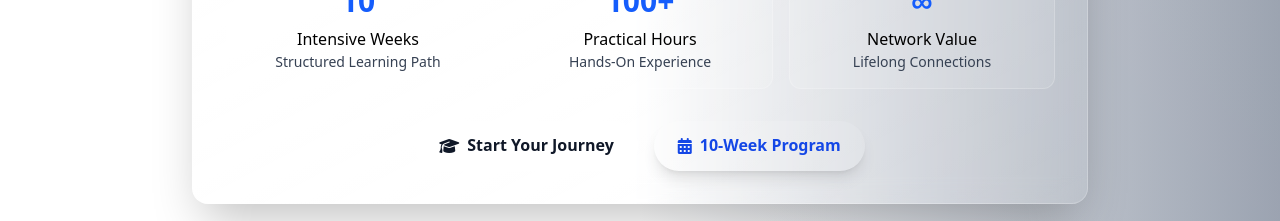
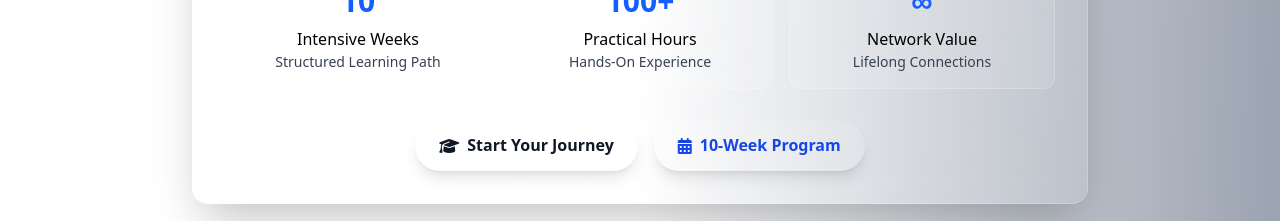
Before and after one commit to tamirSida/alphabet-website, a Next.js app: page /curriculum in a window 1280 px wide. Shown: the part 3240-3461 px from the top of the page. Built offline with nearby package versions, Linux system fonts and the light colour scheme; no server answers; the database is empty.

Commit message:
added shadow

```diff
--- a/components/public/curriculum-timeline.tsx
+++ b/components/public/curriculum-timeline.tsx
@@ -635,7 +635,7 @@ export default function CurriculumTimeline({ items, header, cta, onEdit, onDelet
             <div className="flex flex-col sm:flex-row gap-4 justify-center items-center">
               <a
                 href={cta?.buttonLink || '/qualifications'}
-                className="inline-flex items-center gap-2 bg-white rounded-full px-6 py-3 text-gray-900 font-semibold hover:scale-105 transition-transform duration-300"
+                className="inline-flex items-center gap-2 bg-white rounded-full px-6 py-3 text-gray-900 font-semibold hover:scale-105 transition-all duration-300 shadow-lg hover:shadow-xl"
               >
                 <i className="fas fa-graduation-cap"></i>
                 <span>{cta?.buttonText || 'Start Your Journey'}</span>
```
